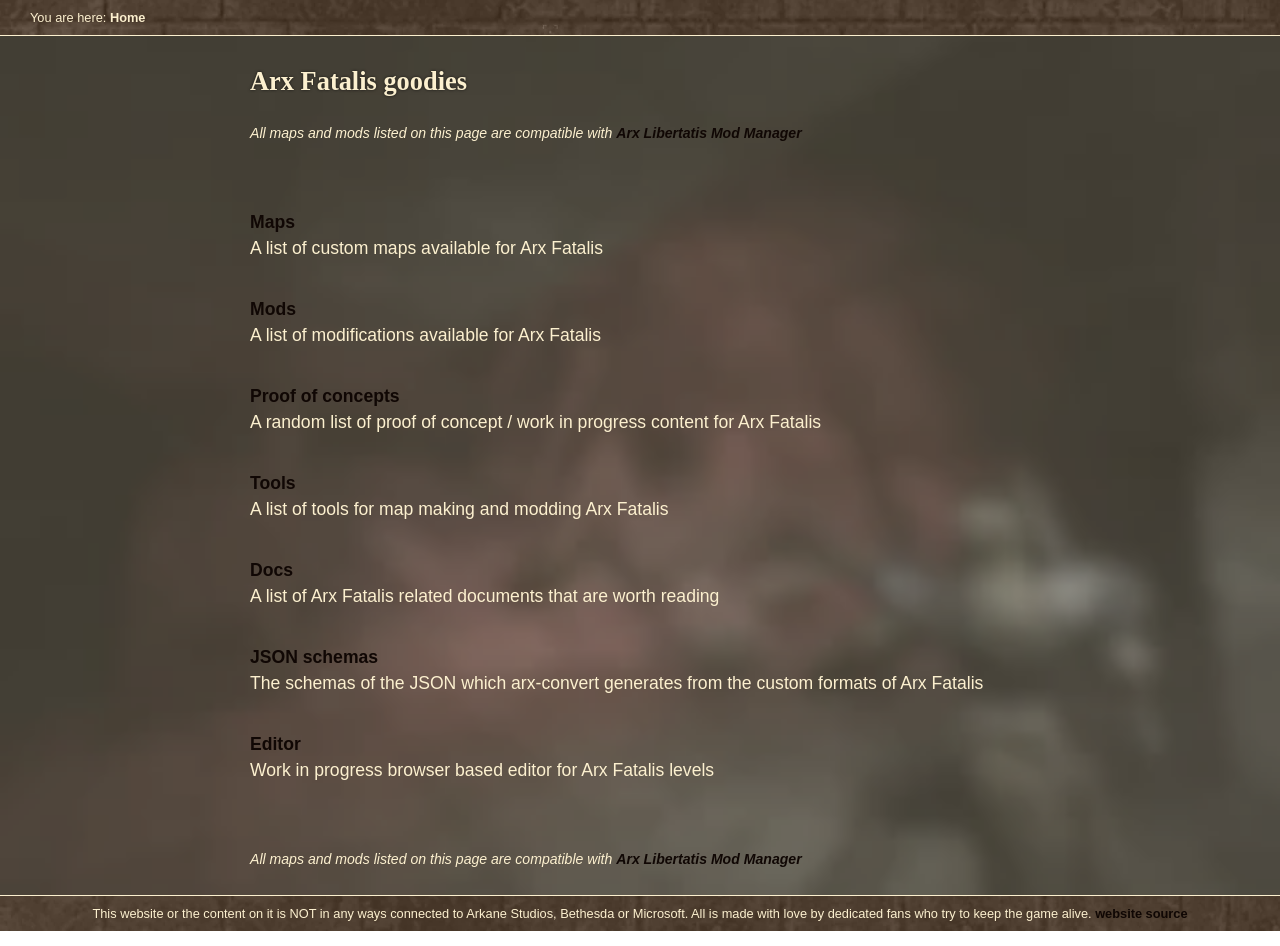
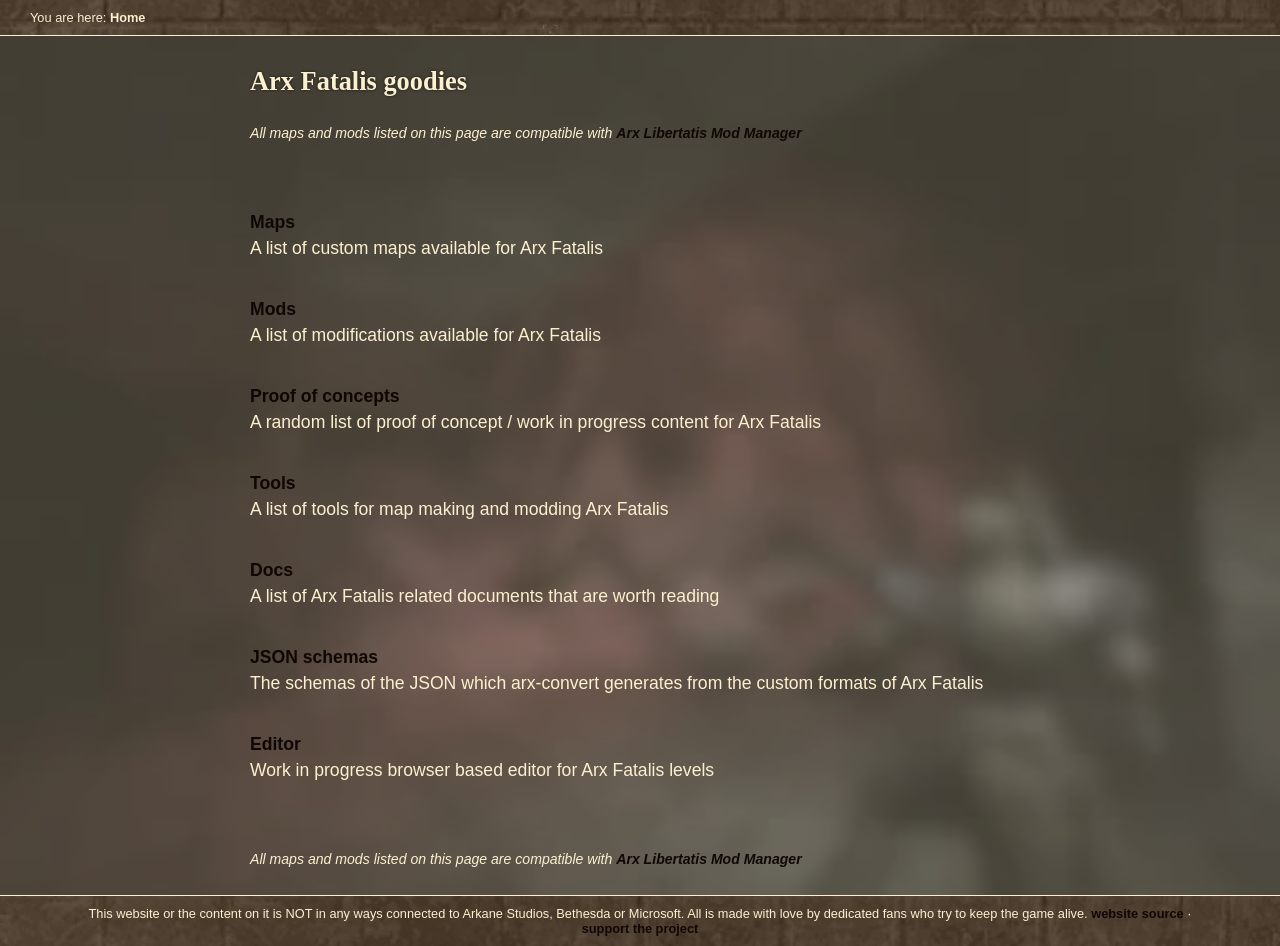
Before and after one commit to arx-tools/arx-tools.github.io, an Astro site: page / in a window 1280 px wide. Shown: the part 90-1036 px from the top of the page. Built offline with nearby package versions, Linux system fonts and the light colour scheme; Astro itself is replaced by a stand-in of ours.

Commit message:
feat: add a support link to the footer

```diff
--- a/src/components/Footer.astro
+++ b/src/components/Footer.astro
@@ -4,4 +4,8 @@
   <a href="https://github.com/arx-tools/arx-tools.github.io" target="_blank">
     website&nbsp;source
   </a>
+  {' · '}
+  <a href="https://github.com/sponsors/meszaros-lajos-gyorgy" target="_blank">
+    support&nbsp;the&nbsp;project
+  </a>
 </footer>
```
